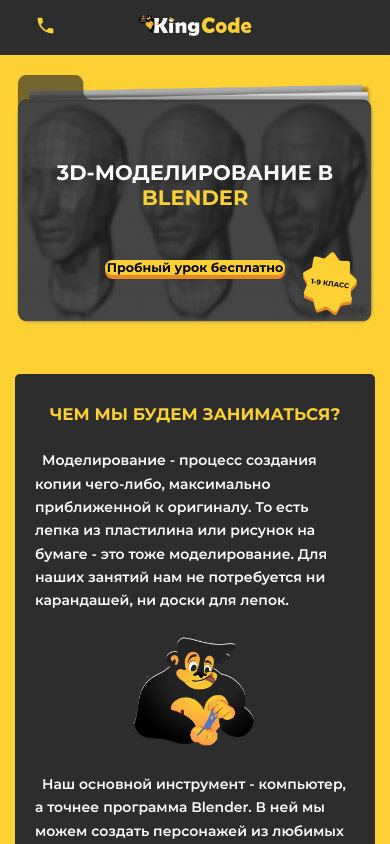
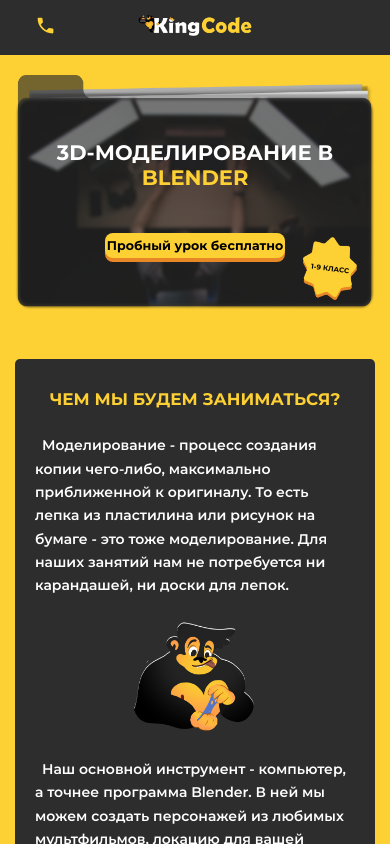
Before and after one commit to vladikEmmet/kingcode-client, a Next.js app: page /modeling in a window 390 px wide. Shown: the top 844 px of the page. Built offline with nearby package versions, Linux system fonts and the light colour scheme; no server answers.

Commit message:
Fixed main screen component

```diff
--- a/src/app/globals.scss
+++ b/src/app/globals.scss
@@ -93,6 +93,10 @@
 
   @media (max-width: 1320px) {
     width: 100%;
+  }
+
+  @media only screen and (min-width: 1320px) {
+    width: 100vw;
   }
 }
 
--- a/src/app/layout.tsx
+++ b/src/app/layout.tsx
@@ -50,8 +50,8 @@
   return (
     <html lang="ru">
       <body className={montserratSemi.className}>
-        <noscript><iframe src="https://www.googletagmanager.com/ns.html?id=GTM-5HGJB23C"
-          height="0" width="0" style={{display:"none", visibility:"hidden"}}></iframe></noscript>
+        {/* <noscript><iframe src="https://www.googletagmanager.com/ns.html?id=GTM-5HGJB23C"
+          height="0" width="0" style={{display:"none", visibility:"hidden"}}></iframe></noscript> */}
         <Providers>
           <div className="helper">
             <div className="content">
--- a/src/components/MainScreen/MainScreen.module.scss
+++ b/src/components/MainScreen/MainScreen.module.scss
@@ -2,6 +2,7 @@
 
 .section {
     width: 100%;
+    background: red;
     height: auto;
     box-sizing: content-box;
     padding: 3% 0;
@@ -19,14 +20,15 @@
 
 .wrapper {
     min-width: 100%;
-    height: auto;
+    height: 800px;
     margin-bottom: 10px;
+    position: relative;
 
     @media only screen and (min-width: 768px) and (max-width: 991px) {
         height: 550px;
     }
 
-    @media only screen and (min-width: 576px) and (max-width: 765px) {
+    @media only screen and (min-width: 576px) and (max-width: 767px) {
         height: 450px;
     }
 
@@ -35,7 +37,17 @@
     }
 
     @media only screen and (max-width: 470px) {
-        height: 250px;
+        height: 235px;
+    }
+}
+
+.info {
+    max-width: 100%;
+    position: absolute;
+    z-index: 3;
+
+    h1 {
+        max-width: 100%;
     }
 }
 
@@ -64,16 +76,20 @@
         margin-top: 300px;
         padding: 0 15px;
 
-        @media only screen and (min-width: 768px) and (max-width: 991px) {
-            margin-top: 200px;
-        }
-
-        @media only screen and (min-width: 576px) and (max-width: 765px) {
+        @media only screen and (min-width: 765px) and (max-width: 991px) {
             margin-top: 150px;
         }
 
-        @media only screen and (min-width: 576px) and (max-width: 620px) {
+        @media only screen and (min-width: 576px) and (max-width: 764px) {
+            margin-top: 150px;
+        }
+
+        @media only screen and (min-width: 614px) and (max-width: 686px) {
             font-size: 2.3rem;
+        }
+
+        @media only screen and (min-width: 576px) and (max-width: 614px) {
+            font-size: 2.2rem;
         }
 
         @media only screen and (max-width: 575px) {
@@ -83,7 +99,7 @@
 
         @media only screen and (max-width: 480px) {
             font-size: 2rem;
-            // margin-top: 50px;
+            margin-top: 50px;
         }
 
         @media only screen and (max-width: 413px) {
@@ -103,6 +119,10 @@
 
             @media only screen and (max-width: 1036px) {
                 font-size: 2.5rem;
+            }
+
+            @media only screen and (max-width: 699px) {
+                font-size: 2.1rem;
             }
 
             @media only screen and (max-width: 514px) {
@@ -172,18 +192,19 @@
         height: 50px;
     }
 
-    @media only screen and (min-width: 576px) and (max-width: 765px) {
+    @media only screen and (min-width: 576px) and (max-width: 767px) {
         width: 300px;
         height: 40px;
-        margin-top: 25%;
+        margin-top: 10%;
     }
 
     @media only screen and (min-width: 471px) and (max-width: 575px) {
         width: 250px;
         height: 40px;
-        margin-top: 20%;
+        margin-top: 10%;
         box-shadow: 0 4px $shadow-orange!important;
         border-radius: 9px!important;
+        font-size: 1rem!important;
     }
 
     @media only screen and (max-width: 470px) {
@@ -193,13 +214,19 @@
         box-shadow: 0 4px $shadow-orange!important;
         border-radius: 8px!important;
         font-size: 1rem!important;
-        margin-top: 15%;
+        margin-top: 7%;
+        font-size: 1rem!important;
+    }
+
+    @media only screen and (max-width: 413px) {
+        margin-top: 12%;
     }
 
     &.big {
         @media only screen and (max-width: 470px) {
             // font-size: 0.8rem!important;
             font-size: 0.9rem!important;
+            margin-bottom: 10%;
         }
     }
 
--- a/src/components/MainScreen/MainScreen.tsx
+++ b/src/components/MainScreen/MainScreen.tsx
@@ -6,6 +6,8 @@
 import { Button, ButtonVariantsEnum } from "../UI/Button/Button";
 import localFont from 'next/font/local';
 import cn from 'clsx';
+import Image from "next/image";
+import main from "@/assets/mainScreen.png";
 
 interface MainScreenProps {
     ageRange?: string;
@@ -16,7 +18,6 @@
     buttonText: string;
 }
 
-const berlin = localFont({src: "../../assets/fonts/BRLNSDB.woff", variable: "--font-berlin-bold"});
 const bold = localFont({src: "../../assets/fonts/Montserrat-Bold.woff2"});
 
 export const MainScreen: FC<MainScreenProps> = ({ageRange, img, children, scrollTarget, text = "big", buttonText}) => {
@@ -24,12 +25,15 @@
     <section className={styles.section}>
         <div className="container">
             <div className={styles.wrapper}>
-                <div className={styles.content} style={{backgroundImage: `url("${img.src}")`}}>
-                    {ageRange &&
-                        <div className={styles.star} style={{backgroundImage: `url(${star.src})`}}>
-                            <p className={bold.className}>{ageRange}</p>
-                        </div>
-                    }
+                <div className={styles.content} >
+                {/* style={{backgroundImage: `url("${img.src}")`}} */}
+                <Image src={main} alt="Папка с фоном" fill={true} className={styles.bg}/>
+                {ageRange &&
+                    <div className={styles.star} style={{backgroundImage: `url(${star.src})`}}>
+                        <p className={bold.className}>{ageRange}</p>
+                    </div>
+                }
+                <div className={styles.info}>
                     <h1 className={cn(bold.className, {
                         [styles.big]: text === "big"
                     })}>
@@ -41,6 +45,7 @@
                         </a>
                     </Button>
                 </div>
+                </div>
             </div>
         </div>
     </section>
```
